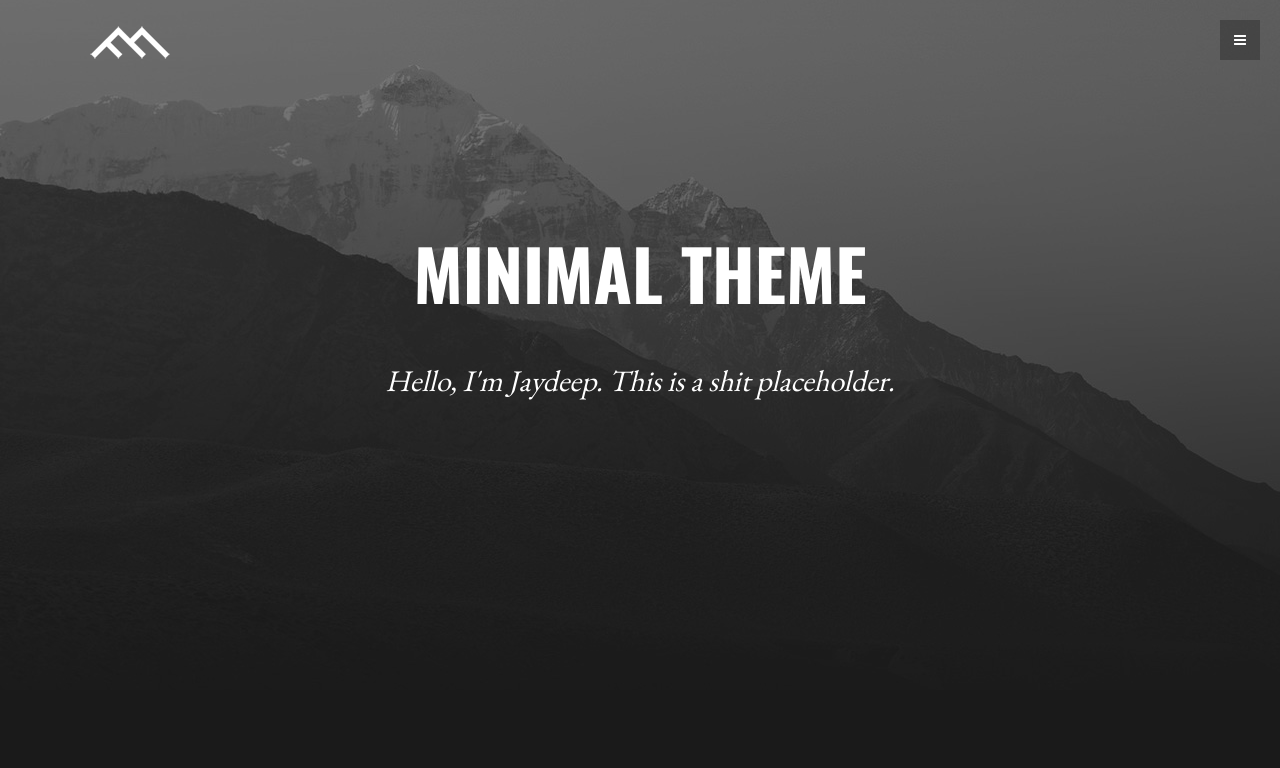
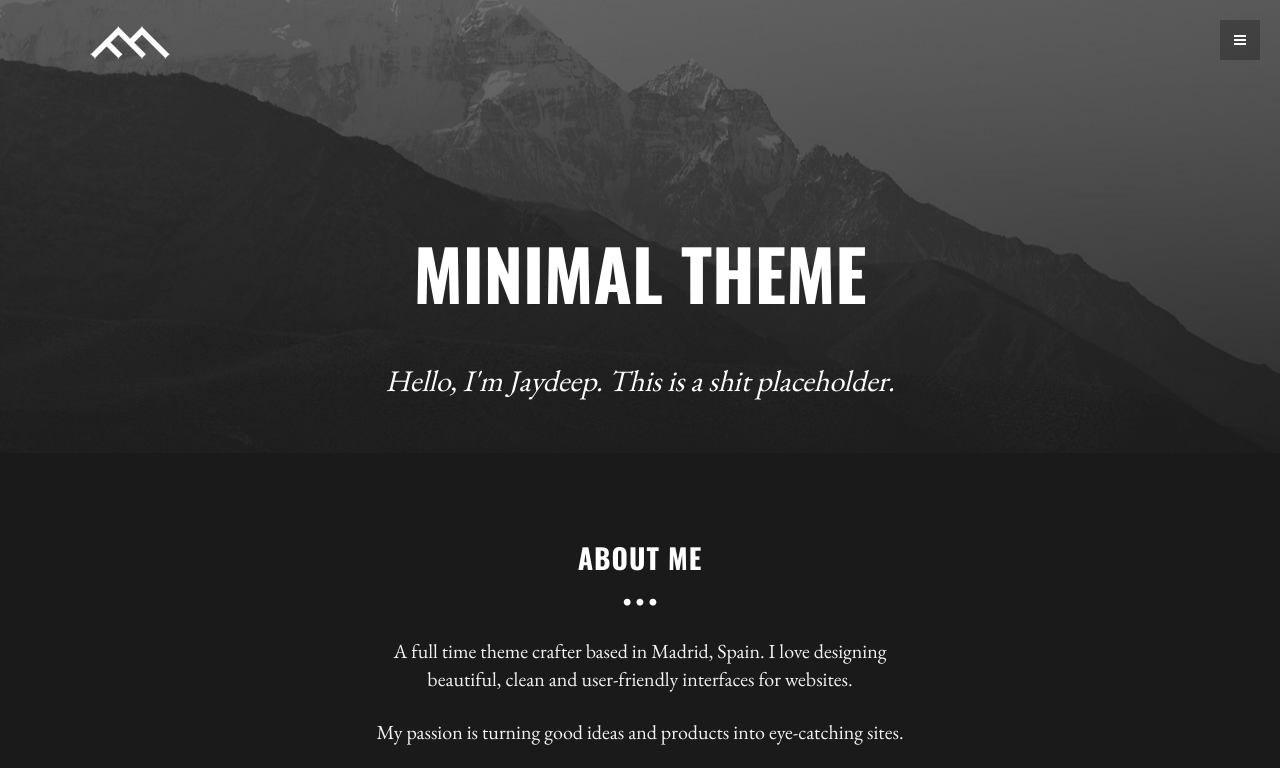
Before and after one commit to jaydeepsrimani/jaydeepsrimani.github.io, a plain HTML site: page index.html in a window 1280 px wide. Shown: the top 768 px of the page. Drawn offline with nearby package versions, Linux system fonts and the light colour scheme.

Commit message:
Update main.css

```diff
--- a/assets/css/main.css
+++ b/assets/css/main.css
@@ -85,7 +85,7 @@ a:after {
 	text-align:center;
 	background-attachment: relative;
 	background-position: center center;
-	min-height: 700px;
+	height: 100%;
 	width: 100%;
 
     -webkit-background-size: 100%;
```
